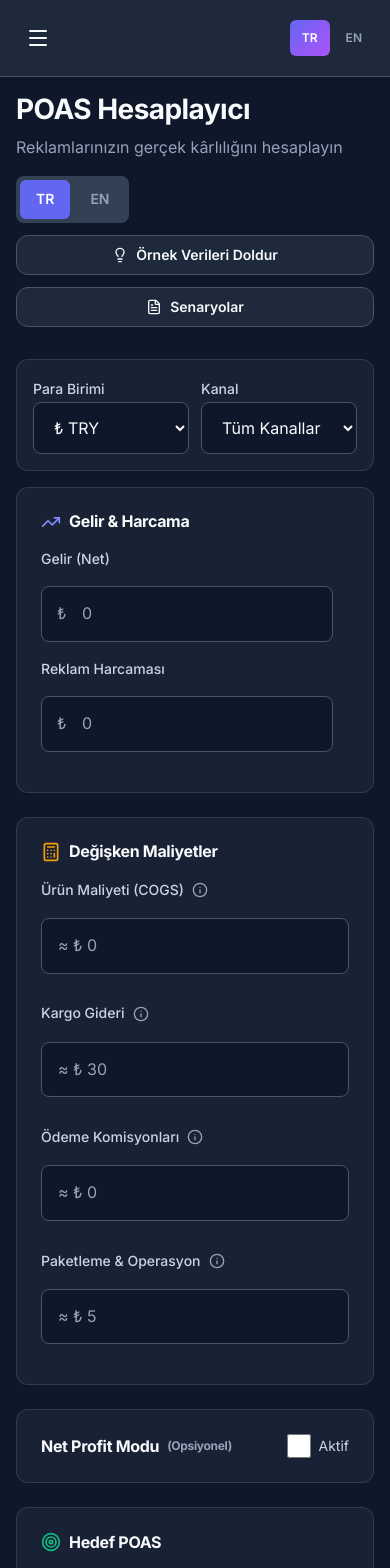
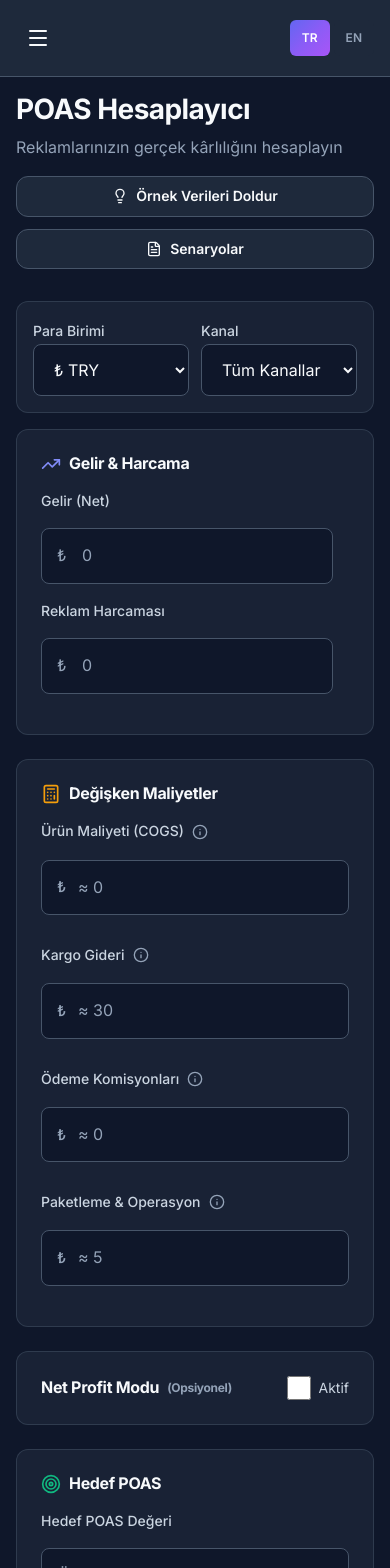
Before and after one commit to ulusalcagdass/poas-hesaplayici, a Next.js app: page /hesaplayici in a window 390 px wide. Shown: the top 1568 px of the page. Built offline with nearby package versions, Linux system fonts and the light colour scheme.

Commit message:
fix: Add currency symbols to variable cost inputs, hide TR/EN toggle on mobile only

```diff
--- a/src/app/(dashboard)/hesaplayici/page.tsx
+++ b/src/app/(dashboard)/hesaplayici/page.tsx
@@ -384,8 +384,9 @@ export default function HesaplayiciPage() {
                     </p>
                 </div>
                 <div style={{ display: 'flex', alignItems: 'center', gap: '0.75rem', flexWrap: 'wrap' }}>
-                    {/* Language Toggle */}
+                    {/* Language Toggle - Hide on mobile */}
                     <div
+                        className="hide-mobile"
                         style={{
                             display: 'flex',
                             background: 'var(--color-bg-tertiary)',
@@ -621,13 +622,16 @@ export default function HesaplayiciPage() {
                                     {labels.cogs}
                                     <Tooltip content={language === 'tr' ? 'Ürünün tedarik veya üretim maliyeti.' : 'Product procurement or production cost.'} />
                                 </label>
+                                <div className="input-with-prefix">
+                                    <span className="input-prefix">{currencySymbol}</span>
                                     <input
                                         type="number"
                                         className="input"
-                                    placeholder={`≈ ${language === 'tr' ? '₺' : '$'} ${formatNumber(inputs.revenue * DEFAULT_VALUES.cogsRatio, 0)}`}
+                                        placeholder={`≈ ${formatNumber(inputs.revenue * DEFAULT_VALUES.cogsRatio, 0)}`}
                                         value={inputs.cogs || ''}
                                         onChange={(e) => handleInputChange('cogs', e.target.value)}
                                     />
+                                </div>
                             </div>
 
                             <div className="input-group">
@@ -635,13 +639,16 @@ export default function HesaplayiciPage() {
                                     {labels.shipping}
                                     <Tooltip content={language === 'tr' ? 'Firmaya ait kargo bedelleri (müşteriden alınan hariç).' : 'Company shipping costs (excluding customer-paid).'} />
                                 </label>
+                                <div className="input-with-prefix">
+                                    <span className="input-prefix">{currencySymbol}</span>
                                     <input
                                         type="number"
                                         className="input"
-                                    placeholder={`≈ ${language === 'tr' ? '₺' : '$'} ${DEFAULT_VALUES.shippingCost}`}
+                                        placeholder={`≈ ${DEFAULT_VALUES.shippingCost}`}
                                         value={inputs.shippingCost || ''}
                                         onChange={(e) => handleInputChange('shippingCost', e.target.value)}
                                     />
+                                </div>
                             </div>
 
                             <div className="input-group">
@@ -649,13 +656,16 @@ export default function HesaplayiciPage() {
                                     {labels.paymentFees}
                                     <Tooltip content={language === 'tr' ? 'Sanal POS komisyonları, taksit farkları, ödeme sağlayıcı kesintileri.' : 'Virtual POS fees, installment fees, payment provider commissions.'} />
                                 </label>
+                                <div className="input-with-prefix">
+                                    <span className="input-prefix">{currencySymbol}</span>
                                     <input
                                         type="number"
                                         className="input"
-                                    placeholder={`≈ ${language === 'tr' ? '₺' : '$'} ${formatNumber(inputs.revenue * DEFAULT_VALUES.paymentFees, 0)}`}
+                                        placeholder={`≈ ${formatNumber(inputs.revenue * DEFAULT_VALUES.paymentFees, 0)}`}
                                         value={inputs.paymentFees || ''}
                                         onChange={(e) => handleInputChange('paymentFees', e.target.value)}
                                     />
+                                </div>
                             </div>
 
                             <div className="input-group">
@@ -663,13 +673,16 @@ export default function HesaplayiciPage() {
                                     {labels.handling}
                                     <Tooltip content={language === 'tr' ? 'Kutu, ambalaj, işçilik, depo/fulfillment giderleri.' : 'Box, packaging, labor, warehouse/fulfillment costs.'} />
                                 </label>
+                                <div className="input-with-prefix">
+                                    <span className="input-prefix">{currencySymbol}</span>
                                     <input
                                         type="number"
                                         className="input"
-                                    placeholder={`≈ ${language === 'tr' ? '₺' : '$'} ${DEFAULT_VALUES.handlingCost}`}
+                                        placeholder={`≈ ${DEFAULT_VALUES.handlingCost}`}
                                         value={inputs.handlingCost || ''}
                                         onChange={(e) => handleInputChange('handlingCost', e.target.value)}
                                     />
+                                </div>
                             </div>
                         </div>
                     </div>
--- a/src/app/globals.css
+++ b/src/app/globals.css
@@ -836,6 +836,28 @@ input[type="number"]::-webkit-inner-spin-button {
   }
 }
 
+/* Input with currency prefix */
+.input-with-prefix {
+  position: relative;
+  display: flex;
+  align-items: center;
+}
+
+.input-with-prefix .input-prefix {
+  position: absolute;
+  left: 1rem;
+  color: var(--color-text-muted);
+  font-weight: 500;
+  font-size: 0.9375rem;
+  pointer-events: none;
+  z-index: 1;
+}
+
+.input-with-prefix .input {
+  padding-left: 2.25rem;
+  width: 100%;
+}
+
 @supports (padding: max(0px)) {
   .sticky-bottom-cta {
     padding-bottom: max(1rem, env(safe-area-inset-bottom));
```
Lines whose indentation alone changed are shown as unchanged.
